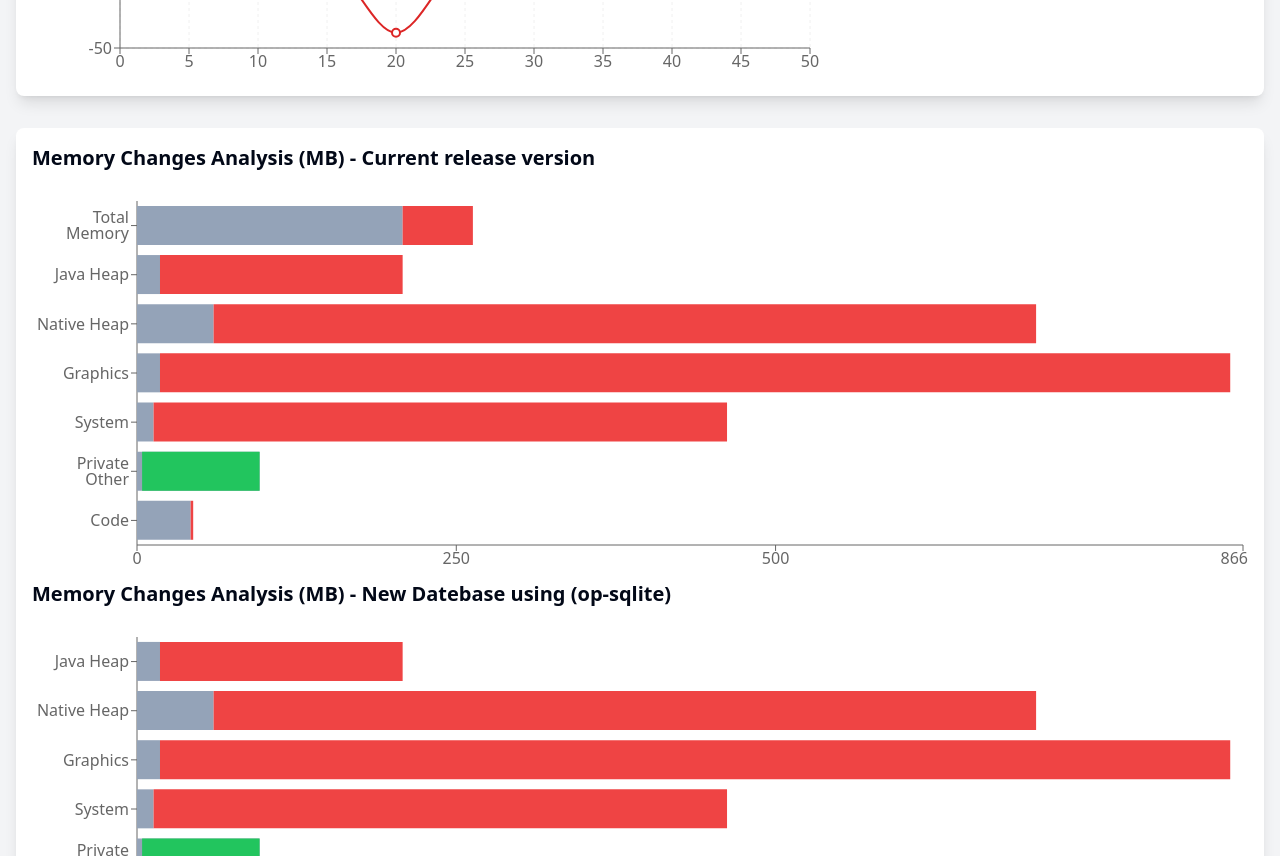
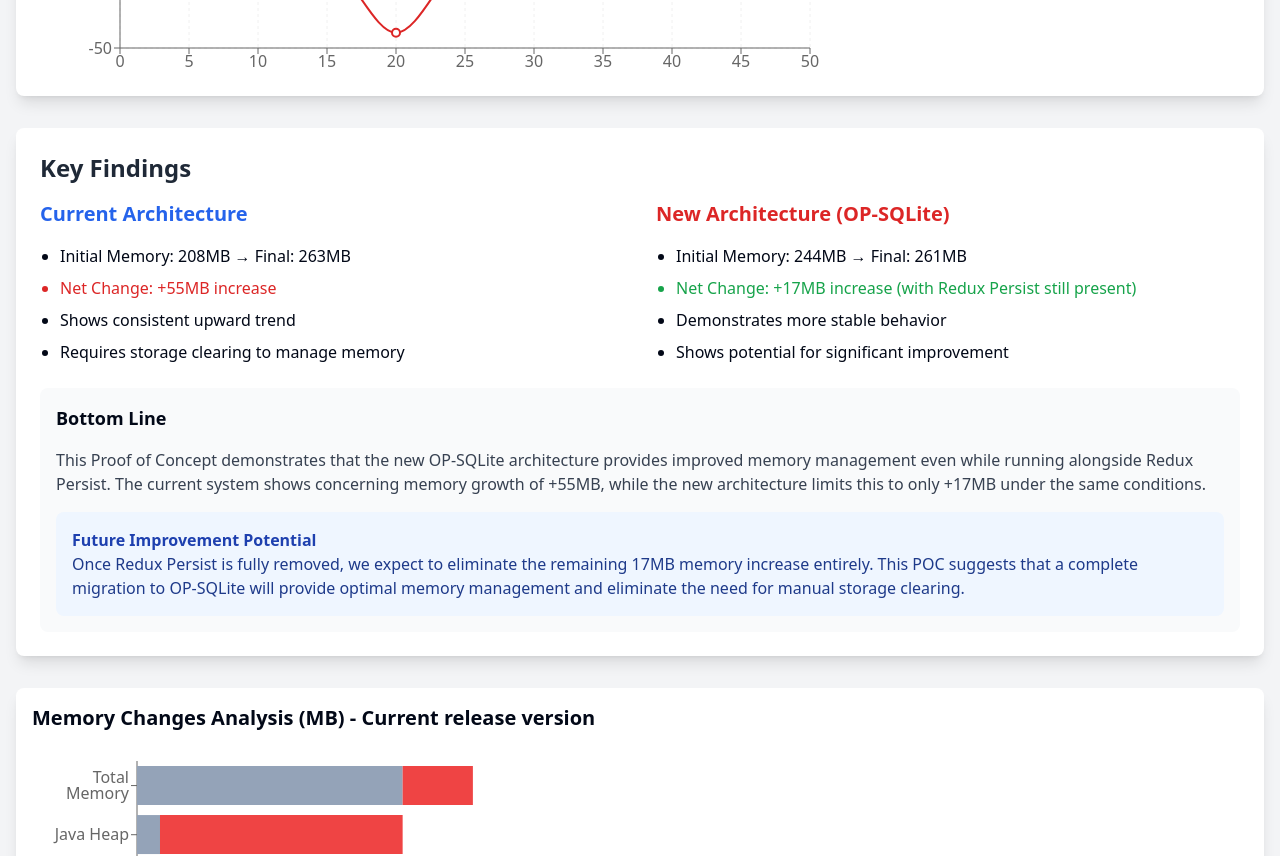
Before and after one commit to DavidTaylorZonal/Memory-Charts, a Next.js app: page /Memory-Charts/ in a window 1280 px wide. Shown: the part 440-1296 px from the top of the page. Built offline with nearby package versions, Linux system fonts and the light colour scheme.

Commit message:
feat: added in descripton

```diff
--- a/src/components/RelativeMemoryChart.tsx
+++ b/src/components/RelativeMemoryChart.tsx
@@ -110,6 +110,63 @@ export const RelativeMemoryChart: React.FC = () => {
         </div>
       </div>
 
+      <div className="p-6 bg-white rounded-lg shadow-lg">
+        <h2 className="text-2xl font-bold mb-4 text-gray-800">Key Findings</h2>
+
+        <div className="grid grid-cols-2 gap-8 mb-6">
+          <div className="space-y-4">
+            <h3 className="text-xl font-semibold text-blue-600">
+              Current Architecture
+            </h3>
+            <ul className="list-disc pl-5 space-y-2">
+              <li>Initial Memory: 208MB → Final: 263MB</li>
+              <li className="text-red-600 font-medium">
+                Net Change: +55MB increase
+              </li>
+              <li>Shows consistent upward trend</li>
+              <li>Requires storage clearing to manage memory</li>
+            </ul>
+          </div>
+
+          <div className="space-y-4">
+            <h3 className="text-xl font-semibold text-red-600">
+              New Architecture (OP-SQLite)
+            </h3>
+            <ul className="list-disc pl-5 space-y-2">
+              <li>Initial Memory: 244MB → Final: 261MB</li>
+              <li className="text-green-600 font-medium">
+                Net Change: +17MB increase (with Redux Persist still present)
+              </li>
+              <li>Demonstrates more stable behavior</li>
+              <li>Shows potential for significant improvement</li>
+            </ul>
+          </div>
+        </div>
+
+        <div className="bg-gray-50 p-4 rounded-lg space-y-4">
+          <h3 className="text-lg font-semibold mb-2">Bottom Line</h3>
+          <p className="text-gray-700">
+            This Proof of Concept demonstrates that the new OP-SQLite
+            architecture provides improved memory management even while running
+            alongside Redux Persist. The current system shows concerning memory
+            growth of +55MB, while the new architecture limits this to only
+            +17MB under the same conditions.
+          </p>
+
+          <div className="bg-blue-50 p-4 rounded-lg">
+            <h4 className="text-md font-semibold text-blue-800">
+              Future Improvement Potential
+            </h4>
+            <p className="text-blue-900">
+              Once Redux Persist is fully removed, we expect to eliminate the
+              remaining 17MB memory increase entirely. This POC suggests that a
+              complete migration to OP-SQLite will provide optimal memory
+              management and eliminate the need for manual storage clearing.
+            </p>
+          </div>
+        </div>
+      </div>
+
       <div className="bg-white rounded-lg shadow-lg">
         <MemoryChangeChart />
       </div>
```
